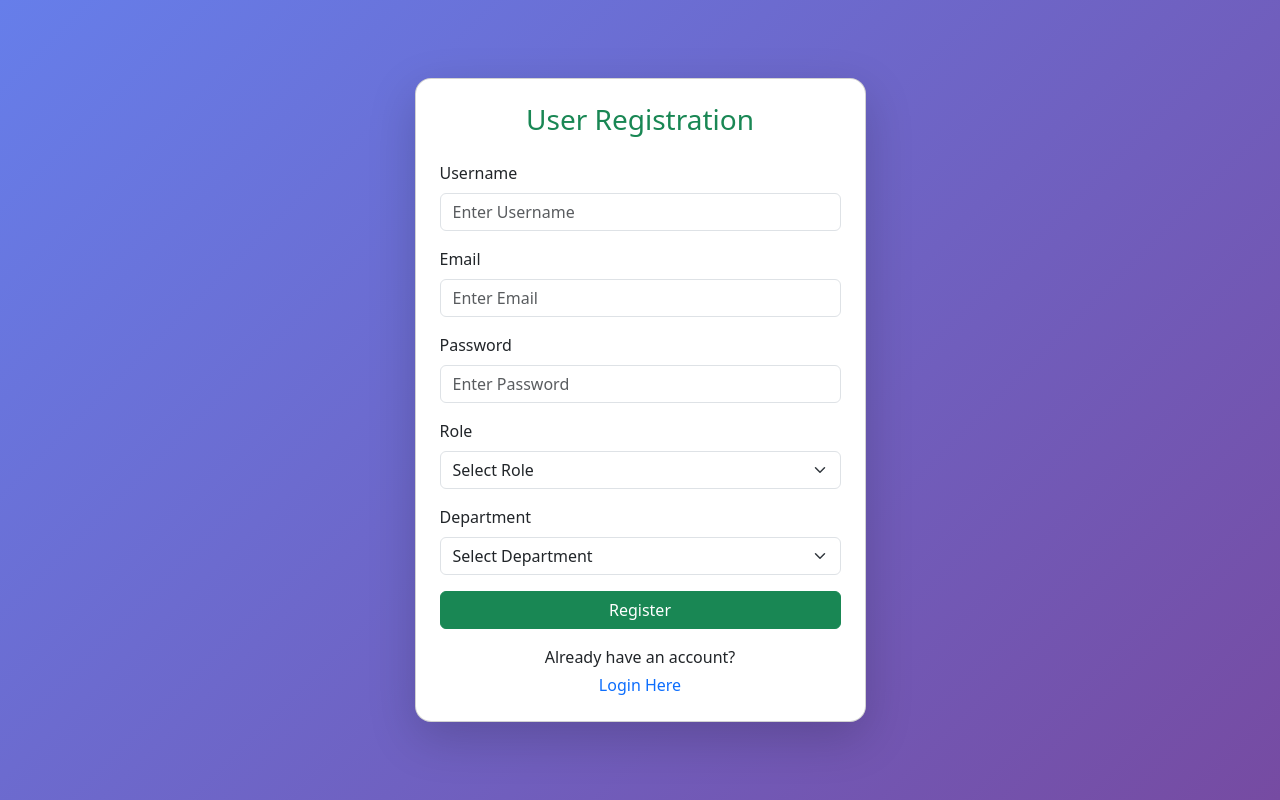
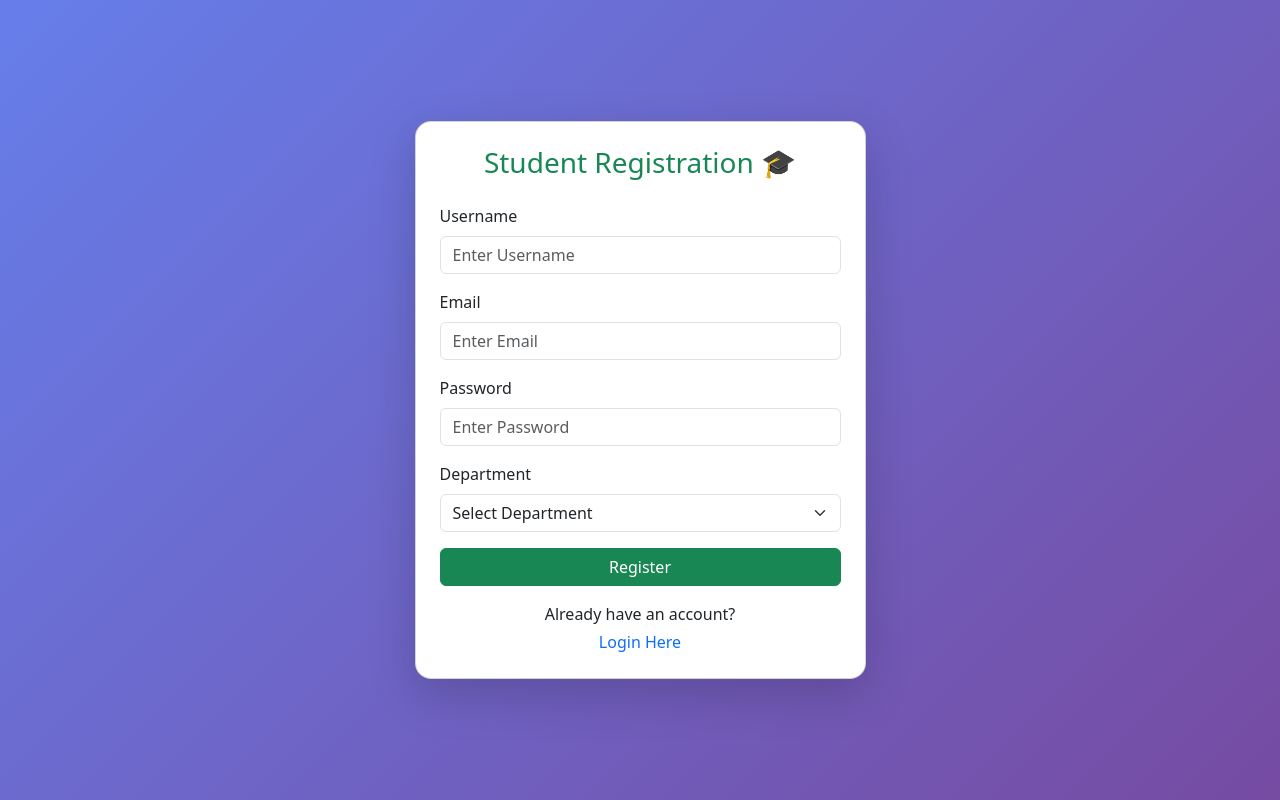
Before and after one commit to anjanak2025473-art/CourseCertificateRequestSystem, a Django app: page /register/ in a window 1280 px wide. Run offline with Django 5.2, Linux system fonts and the light colour scheme.

Commit message:
updated register

```diff
--- a/requests_app/templates/register.html
+++ b/requests_app/templates/register.html
@@ -2,9 +2,8 @@
 <html lang="en">
 <head>
     <meta charset="UTF-8">
-    <title>User Registration</title>
+    <title>Student Registration</title>
 
-    <!-- Bootstrap CSS -->
     <link href="https://cdn.jsdelivr.net/npm/bootstrap@5.3.2/dist/css/bootstrap.min.css" rel="stylesheet">
 
     <style>
@@ -21,17 +20,17 @@
         <div class="col-md-5">
             <div class="card shadow-lg p-4 rounded-4">
 
-                <h3 class="text-center text-success mb-4">User Registration </h3>
+                <h3 class="text-center text-success mb-4">Student Registration 🎓</h3>
 
-                <!-- Display Error -->
                 {% if error %}
-                <div class="alert alert-danger">
-                    {{ error }}
-                </div>
+                <div class="alert alert-danger">{{ error }}</div>
                 {% endif %}
 
                 <form method="post">
                     {% csrf_token %}
+
+                    <!-- Hidden role — always student -->
+                    <input type="hidden" name="role" value="student">
 
                     <!-- Username -->
                     <div class="mb-3">
@@ -39,11 +38,11 @@
                         <input type="text" name="username" class="form-control" placeholder="Enter Username" required>
                     </div>
 
+                    <!-- Email -->
                     <div class="mb-3">
                         <label class="form-label">Email</label>
                         <input type="email" name="email" class="form-control" placeholder="Enter Email" required>
                     </div>
-
 
                     <!-- Password -->
                     <div class="mb-3">
@@ -51,26 +50,13 @@
                         <input type="password" name="password" class="form-control" placeholder="Enter Password" required>
                     </div>
 
-                    <!-- Role -->
-                    <div class="mb-3">
-                        <label class="form-label">Role</label>
-                        <select name="role" class="form-select" required>
-                            <option value="" disabled selected>Select Role</option>
-                            <option value="student">Student</option>
-                            <option value="hod">HOD</option>
-                            <option value="staff">Staff</option>
-                             <option value="principal">Principal</option>
-                        </select>
-                    </div>
-
-
                     <!-- Department -->
                     <div class="mb-3">
                         <label class="form-label">Department</label>
                         <select name="department" class="form-select" required>
                             <option value="" disabled selected>Select Department</option>
                             <option value="CS">Computer Science</option>
-        <option value="ECC">Economics</option>
+                            <option value="ECO">Economics</option>
                             <option value="PHY">Physics</option>
                             <option value="ENG">English</option>
                             <option value="MAL">Malayalam</option>
@@ -81,18 +67,12 @@
                         </select>
                     </div>
 
-
-                    <!-- Register Button -->
-                    <button type="submit" class="btn btn-success w-100">
-                        Register
-                    </button>
+                    <button type="submit" class="btn btn-success w-100">Register</button>
                 </form>
 
                 <div class="text-center mt-3">
                     <p class="mb-1">Already have an account?</p>
-                    <a href="{% url 'login' %}" class="text-decoration-none">
-                        Login Here
-                    </a>
+                    <a href="{% url 'login' %}" class="text-decoration-none">Login Here</a>
                 </div>
 
             </div>
@@ -100,5 +80,7 @@
     </div>
 </div>
 
+<script src="https://cdn.jsdelivr.net/npm/bootstrap@5.3.2/dist/js/bootstrap.bundle.min.js"></script>
 
-<script src="https://cdn.jsdelivr.net/npm/bootstrap@5.
+</body>
+</html>
```
Lines whose indentation alone changed are shown as unchanged.
